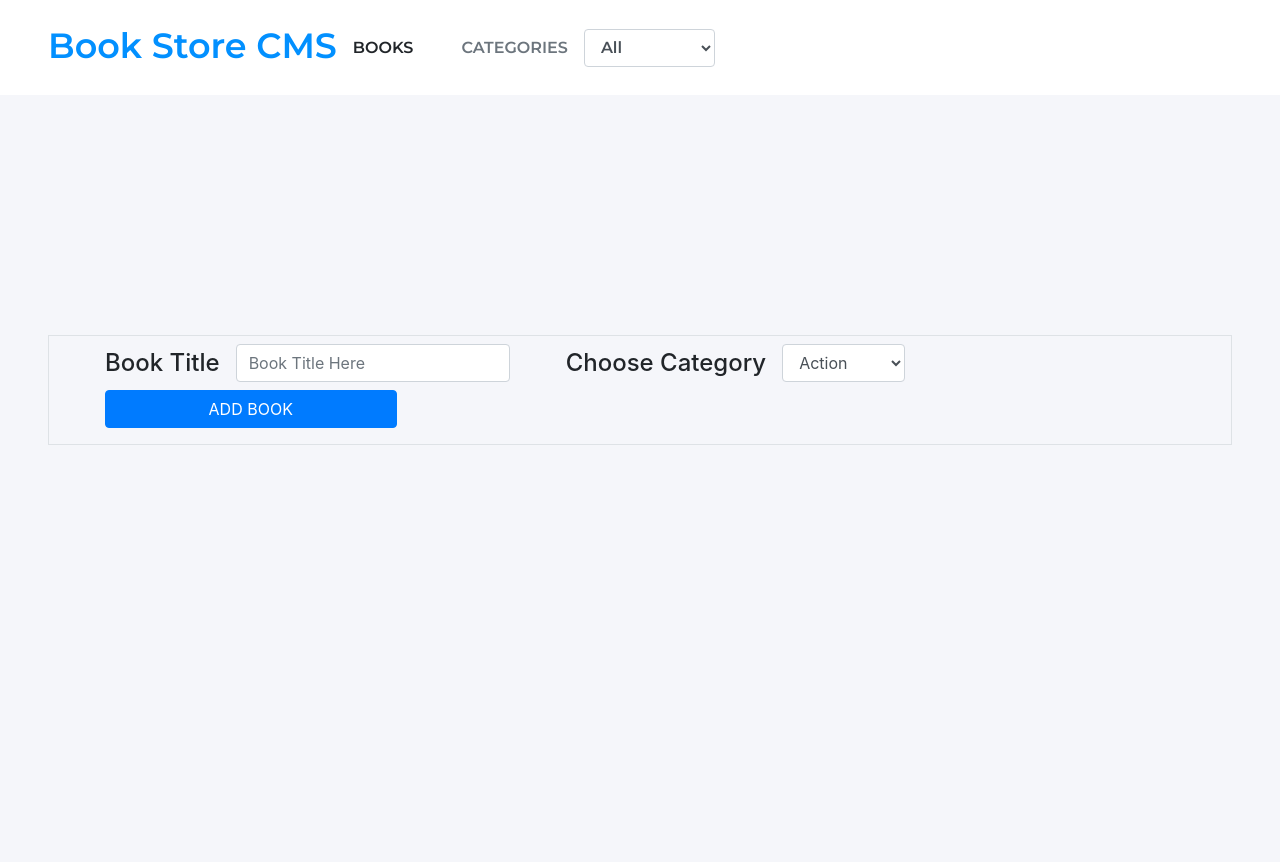
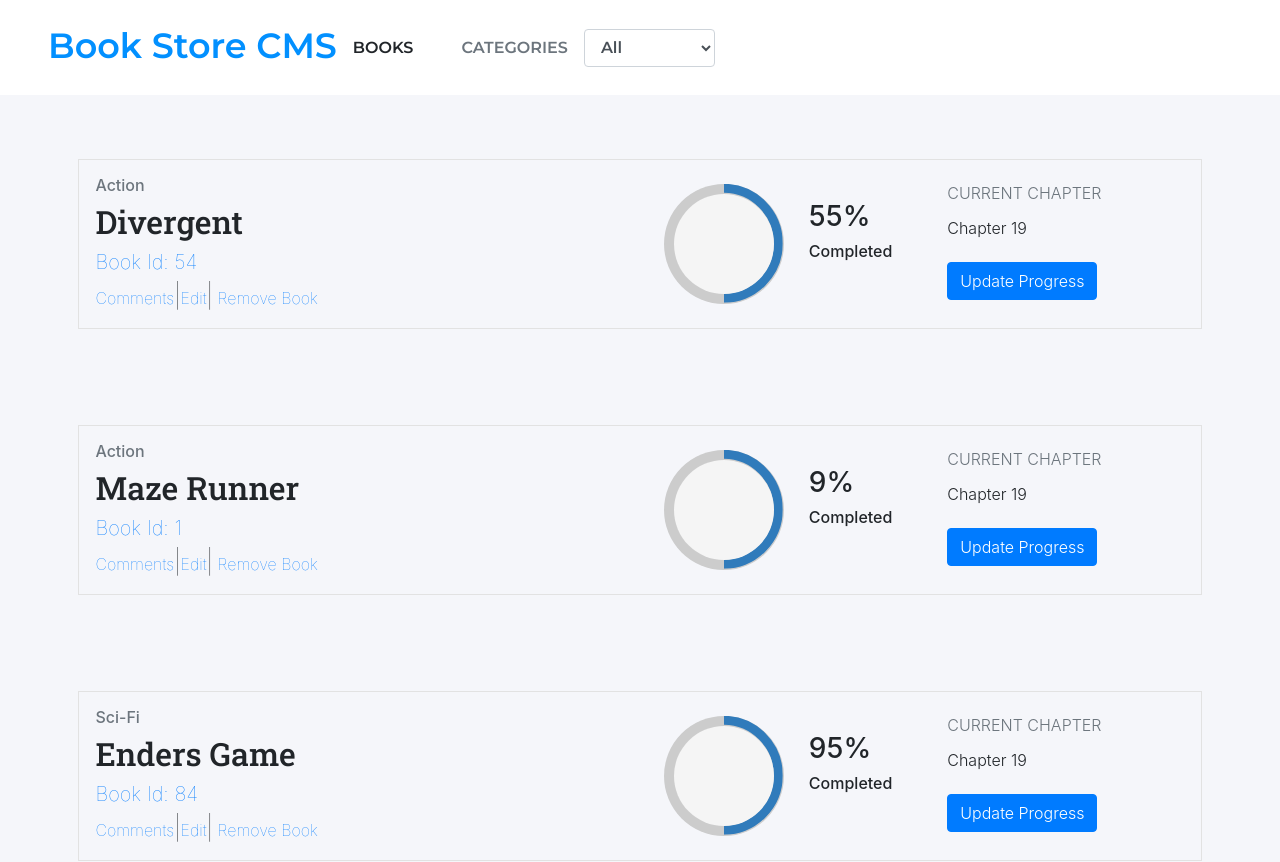
Before and after one commit to Elbie-em/Redux-Bookstore-CMS, a React (Create React App) app: page / in a window 1280 px wide. Shown: the top 862 px of the page. Before the commit the page ends 800 px from the top, so only its background shows below. Built offline with nearby package versions, Linux system fonts and the light colour scheme.

Commit message:
Post build on datacard element

```diff
--- a/src/components/Book.js
+++ b/src/components/Book.js
@@ -1,5 +1,6 @@
 import React from 'react';
 import PropTypes from 'prop-types';
+
 
 const Book = ({ book, handleRemoveBook }) => {
   const percentage = Math.floor(Math.random() * (100 - 1)) / 100;
@@ -7,6 +8,41 @@
 
   return (
     <div className="p-3">
+      <div className="row data-card mt-5 mb-3 mx-auto">
+        <div className="col-md-6 p-3">
+          <h6 className="text-muted">{book.category}</h6>
+          <h2 className="title-font mr-5 mt-1">{book.title}</h2>
+          <h5 className="font-weight-lighter text-primary">Book Id: {book.id}</h5>
+          <p>
+            <span className="font-weight-lighter text-primary">Comments</span>
+            <span className="font-weight-lighter h4">|</span>
+            <span className="font-weight-lighter text-primary">Edit</span>
+            <span className="font-weight-lighter h4">|</span>
+            <span className="font-weight-lighter text-primary" onClick={() => handleRemoveBook(book.id)}> Remove Book </span>
+          </p>
+        </div>
+        <div className="row col-md-6">
+          <div className="row col-md-6 p-4">
+            <div className="col-md-8">
+              <div className="c100 p50">
+                <div className="slice">
+                  <div className="bar"></div>
+                  <div className="fill"></div>
+                </div>
+              </div>
+            </div>
+            <div className="col-md-4 mt-3">
+              <h3>{value}%</h3>
+              <h6>Completed</h6>
+            </div>
+          </div>
+          <div className="col-md-6 p-4">
+            <h6 className="ml-5 text-muted font-weight-light">CURRENT CHAPTER</h6>
+            <h6 className="ml-5 mt-3 font-weight-light">Chapter 19</h6>
+            <button className="ml-5 mt-3 btn btn-primary font-weight-light">Update Progress</button>
+          </div>
+        </div>
+      </div>
 
     </div>
   );
```
